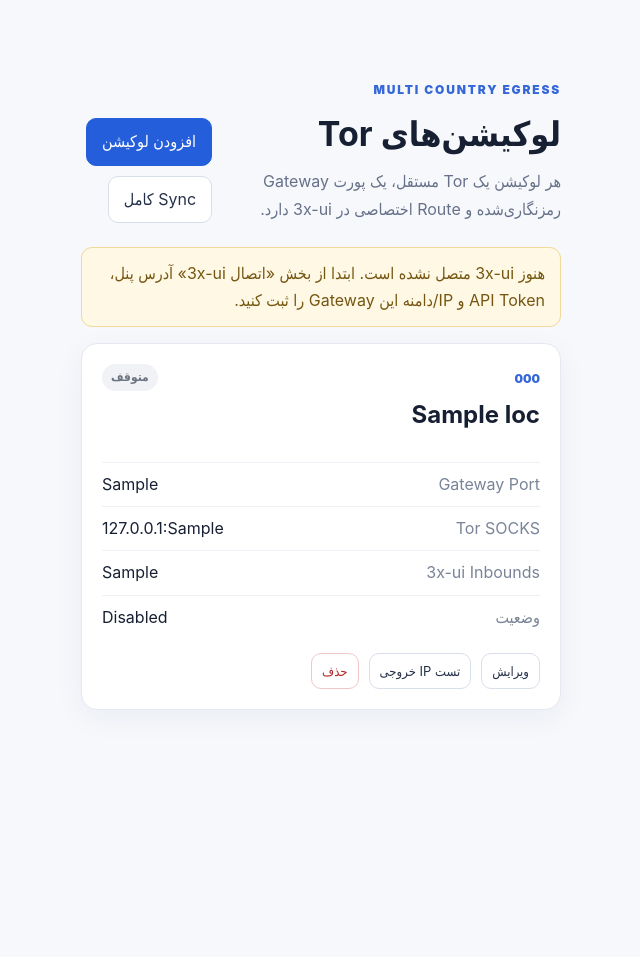
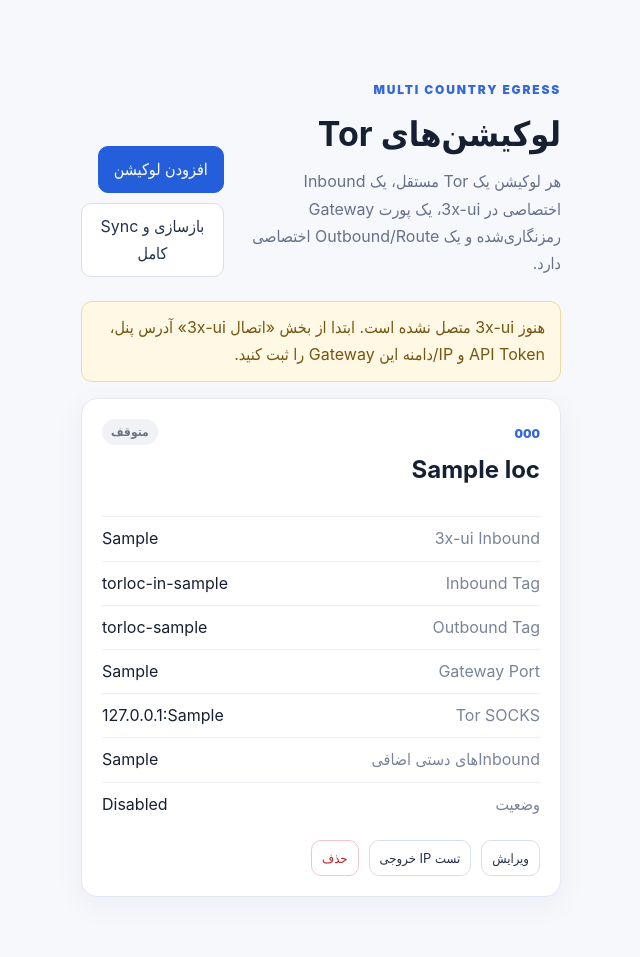
Before and after one commit to hazhanhasani/tor, a Flask app: template torpanel/templates/index.html in a window 1280 px wide. Shown: the whole page, without its empty margins (319-959 px from the left). Before the commit the page ends 710 px from the top, so only its background shows below. Run offline with Flask 3, Linux system fonts and the light colour scheme; the template is opened without the code that fills it: most values are stand-ins (such as "Sample title", 1, 10 or a date in 2020); parts of the project's set-up code (start-up, migrations or seed data) failed here and were passed over.

Commit message:
Show managed 3x-ui inbound and outbound status

```diff
--- a/torpanel/templates/index.html
+++ b/torpanel/templates/index.html
@@ -1,10 +1,10 @@
 {% extends "base.html" %}
 {% block content %}
 <section class="hero">
-  <div><div class="eyebrow">MULTI COUNTRY EGRESS</div><h1>لوکیشن‌های Tor</h1><p>هر لوکیشن یک Tor مستقل، یک پورت Gateway رمزنگاری‌شده و Route اختصاصی در 3x-ui دارد.</p></div>
+  <div><div class="eyebrow">MULTI COUNTRY EGRESS</div><h1>لوکیشن‌های Tor</h1><p>هر لوکیشن یک Tor مستقل، یک Inbound اختصاصی در 3x-ui، یک پورت Gateway رمزنگاری‌شده و یک Outbound/Route اختصاصی دارد.</p></div>
   <div class="actions">
     <a class="button primary" href="{{ url_for('location_new') }}">افزودن لوکیشن</a>
-    <form method="post" action="{{ url_for('sync') }}"><input type="hidden" name="_csrf" value="{{ csrf_token() }}"><button class="button" type="submit">Sync کامل</button></form>
+    <form method="post" action="{{ url_for('sync') }}"><input type="hidden" name="_csrf" value="{{ csrf_token() }}"><button class="button" type="submit">بازسازی و Sync کامل</button></form>
   </div>
 </section>
 {% if not configured %}<div class="alert warning">هنوز 3x-ui متصل نشده است. ابتدا از بخش «اتصال 3x-ui» آدرس پنل، API Token و IP/دامنه این Gateway را ثبت کنید.</div>{% endif %}
@@ -13,17 +13,20 @@
   <article class="card">
     <div class="card-head"><div><span class="country">{{ loc.country_code }}</span><h2>{{ loc.name }}</h2></div><span class="status {{ 'ok' if loc.active else 'off' }}">{{ 'فعال' if loc.active else 'متوقف' }}</span></div>
     <dl>
+      <div><dt>3x-ui Inbound</dt><dd>{{ loc.xui_inbound_port if loc.xui_inbound_port else 'Auto / بعد از Sync' }}</dd></div>
+      <div><dt>Inbound Tag</dt><dd>torloc-in-{{ loc.slug }}</dd></div>
+      <div><dt>Outbound Tag</dt><dd>torloc-{{ loc.slug }}</dd></div>
       <div><dt>Gateway Port</dt><dd>{{ loc.gateway_port }}</dd></div>
       <div><dt>Tor SOCKS</dt><dd>127.0.0.1:{{ loc.socks_port }}</dd></div>
-      <div><dt>3x-ui Inbounds</dt><dd>{{ loc.inbound_tags|join(', ') if loc.inbound_tags else '—' }}</dd></div>
+      <div><dt>Inboundهای دستی اضافی</dt><dd>{{ loc.inbound_tags|join(', ') if loc.inbound_tags else '—' }}</dd></div>
       <div><dt>وضعیت</dt><dd>{{ 'Enabled' if loc.enabled else 'Disabled' }}</dd></div>
     </dl>
     <div class="card-actions">
       <a class="button small" href="{{ url_for('location_edit', location_id=loc.id) }}">ویرایش</a>
       <form method="post" action="{{ url_for('location_test', location_id=loc.id) }}"><input type="hidden" name="_csrf" value="{{ csrf_token() }}"><button class="button small" type="submit">تست IP خروجی</button></form>
-      <form method="post" action="{{ url_for('location_delete', location_id=loc.id) }}" onsubmit="return confirm('این لوکیشن حذف شود؟')"><input type="hidden" name="_csrf" value="{{ csrf_token() }}"><button class="button small danger" type="submit">حذف</button></form>
+      <form method="post" action="{{ url_for('location_delete', location_id=loc.id) }}" onsubmit="return confirm('این لوکیشن و Inbound/Outbound مدیریت‌شده آن حذف شود؟')"><input type="hidden" name="_csrf" value="{{ csrf_token() }}"><button class="button small danger" type="submit">حذف</button></form>
     </div>
   </article>
-  {% else %}<div class="empty"><h2>هنوز لوکیشنی ساخته نشده است</h2><p>یک کشور و یک پورت Gateway انتخاب کنید و آن را به Inbound موردنظر 3x-ui متصل کنید.</p></div>{% endfor %}
+  {% else %}<div class="empty"><h2>هنوز لوکیشنی ساخته نشده است</h2><p>یک کشور بسازید؛ پروژه Inbound و Outbound اختصاصی آن را در 3x-ui به‌صورت خودکار ایجاد می‌کند.</p></div>{% endfor %}
 </div>
 {% endblock %}
```
